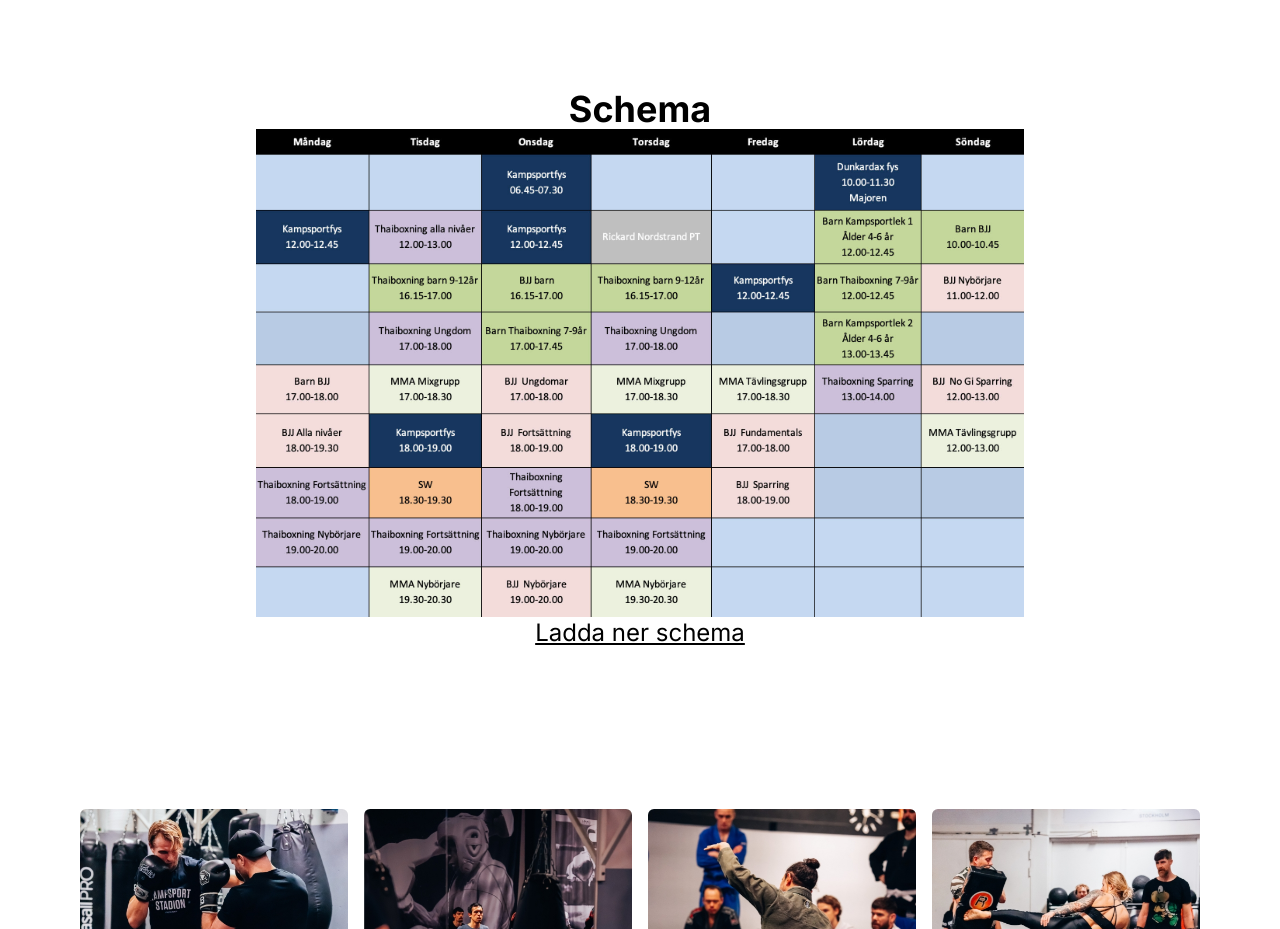
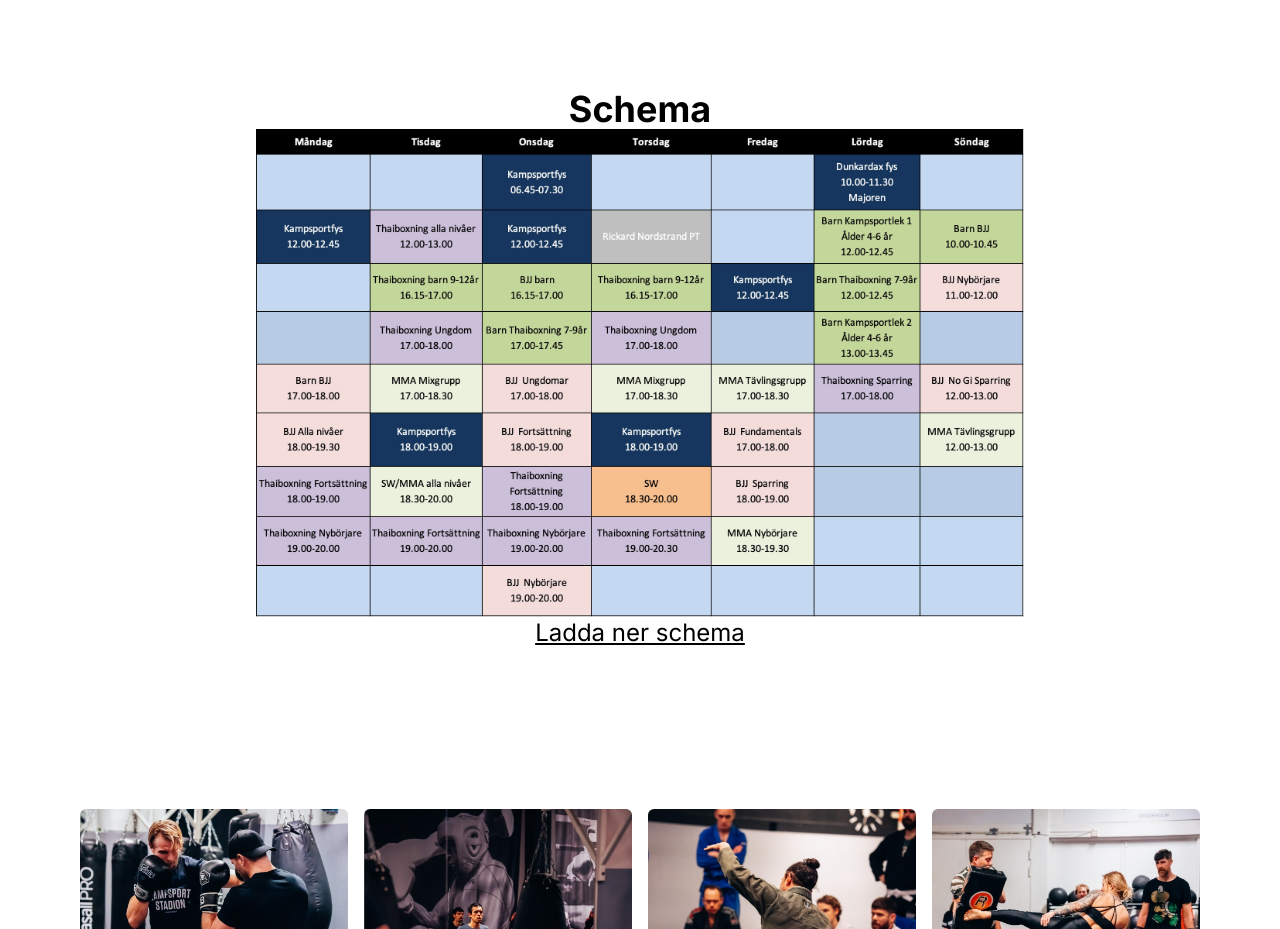
Before and after one commit to GPNaslund/kampsportstadion.se, a Next.js app: page / in a window 1280 px wide. Shown: the part 2100-3029 px from the top of the page. Built offline with nearby package versions, Linux system fonts and the light colour scheme.

Commit message:
Updates schedule

```diff
--- a/src/app/klasser/page.tsx
+++ b/src/app/klasser/page.tsx
@@ -19,6 +19,7 @@ export default function ClassesPage() {
                 classLevels={item.classLevels}
                 coaches={item.coaches}
                 rawHtml={item.rawHtml}
+                key={index}
               />
           )}
         </div>
--- a/src/app/page.tsx
+++ b/src/app/page.tsx
@@ -70,20 +70,20 @@ export default function Home() {
           </h2>
           <div className="flex flex-col w-screen items-center w-900:w-4/5">
             <img
-              src="/schema-ht24-2.jpg"
+              src="/schema-ht24-3.jpg"
               className="w-900:hidden"
               alt="schema"
               style={{ width: "80%", height: "auto" }}
             />
             <img
-              src="/schema-ht24-2.jpg"
+              src="/schema-ht24-3.jpg"
               className="hidden w-900:block"
               alt="schema"
               style={{ width: "80%", height: "auto" }}
             />
             <a
-              href="/schema-ht24-2.jpg"
-              download="/schema-ht24-2.jpg"
+              href="/schema-ht24-3.jpg"
+              download="/schema-ht24-3.jpg"
               className="text-lg w-900:text-2xl underline"
             >
               Ladda ner schema
--- a/src/app/schema/page.tsx
+++ b/src/app/schema/page.tsx
@@ -8,7 +8,7 @@ export default function SchemaPage() {
         <div className="w-full h-full flex flex-col mt-32 items-center">
           <h2 className="text-center text-4xl font-bold mb-5">SCHEMA</h2>
           <img
-            src="/schema-ht24-2.jpg"
+            src="/schema-ht24-3.jpg"
             className="w-900:hidden"
             alt="schema"
             style={{
@@ -17,7 +17,7 @@ export default function SchemaPage() {
             }}
           />
           <img
-            src="/schema-ht24-2.jpg"
+            src="/schema-ht24-3.jpg"
             className="hidden w-900:block"
             alt="schema"
             style={{
@@ -26,8 +26,8 @@ export default function SchemaPage() {
             }}
           />
           <a
-            href="/schema-ht24-2.jpg"
-            download="/schema-ht24-2.jpg"
+            href="/schema-ht24-3.jpg"
+            download="/schema-ht24-3.jpg"
             className="w-900:text-2xl underline"
           >
             Ladda ner schema
--- a/src/components/dropdown_button/dropdown_button.tsx
+++ b/src/components/dropdown_button/dropdown_button.tsx
@@ -6,6 +6,7 @@ interface DropdownButtonProps {
   dropdownText: string;
   classLevels?: string;
   coaches?: string;
+  rawHtml?: string;
 }
 
 const DropdownButton: React.FC<DropdownButtonProps> = ({ header, dropdownText, classLevels = '', coaches = '', rawHtml = '' }) => {
```
Also changed, not shown: public/schema-ht24-3.jpg (added).
